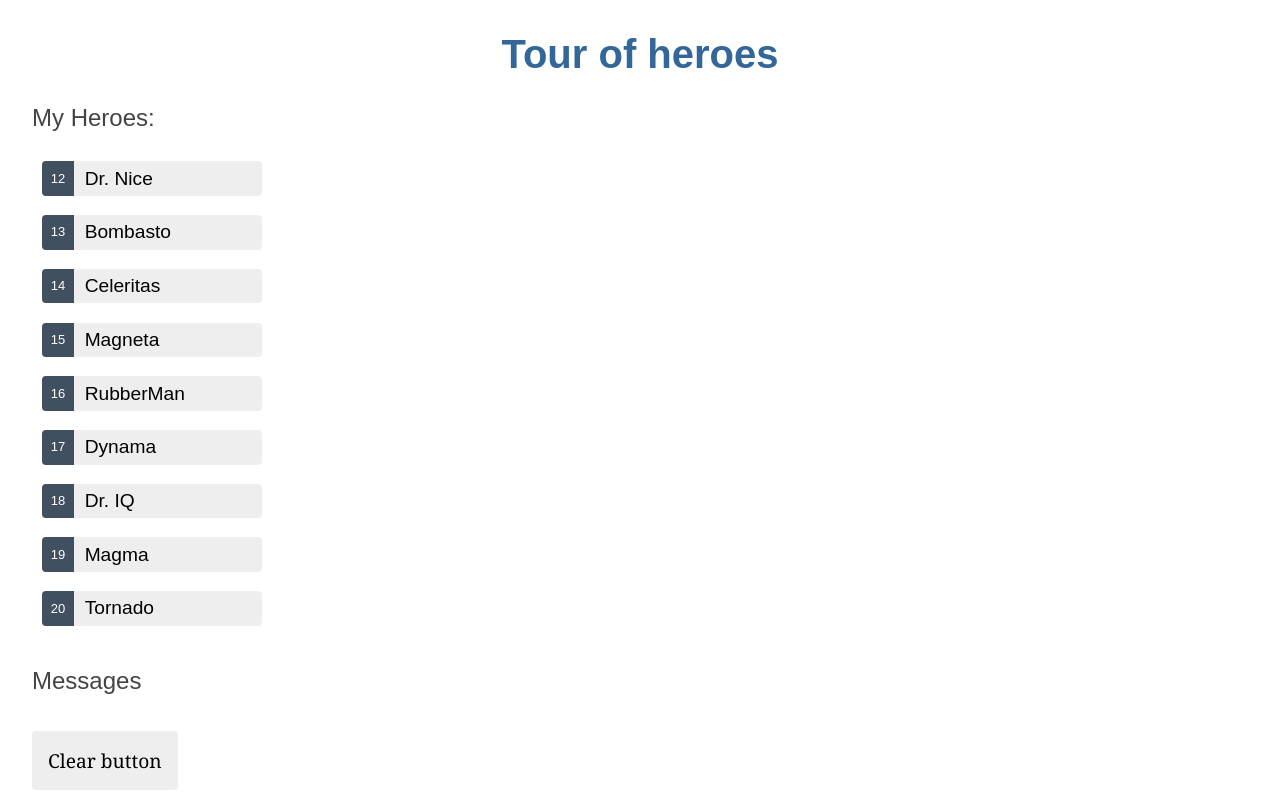
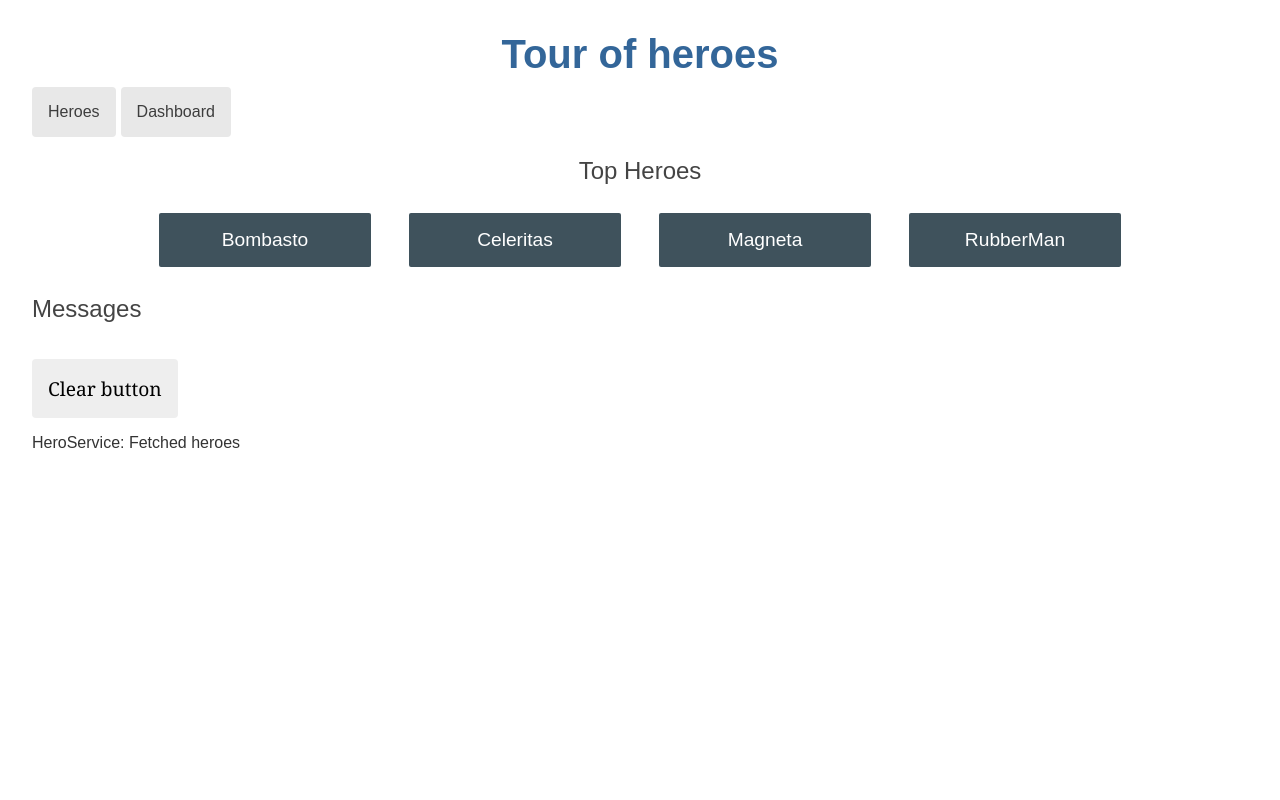
Before and after one commit to SVKdano/angular_TourOfHeroes, an Angular app in the folder angular-tour-of-heroes/: page /dashboard in a window 1280 px wide. Before the commit this address led to /. Shown: the top 800 px of the page. Built offline with nearby package versions, Linux system fonts and the light colour scheme.

Commit message:
Add dashboard view -> Add default route completed

```diff
--- a/angular-tour-of-heroes/src/app/app-routing.module.ts
+++ b/angular-tour-of-heroes/src/app/app-routing.module.ts
@@ -2,6 +2,7 @@
 //import so app can have routing capability
 import { RouterModule, Routes } from '@angular/router';
 import { HeroesComponent } from './heroes/heroes.component';
+import {DashboardComponent} from "./dashboard/dashboard.component";
 
 //generated by ng g m app-routing --flat --module=app
 //--flat means to put it in app folder
@@ -9,7 +10,9 @@
 
 //this tell Router where to navigate when user clicks a link or paste URL
 const routes: Routes = [
-  { path: 'heroes', component: HeroesComponent }
+  { path: 'heroes', component: HeroesComponent },
+  { path: 'dashboard', component: DashboardComponent },
+  { path: '', redirectTo: '/dashboard', pathMatch:"full" }
 ];
 
 @NgModule({
@@ -18,4 +21,5 @@
   //provide that Router is available throughout whole app
   exports: [RouterModule]
 })
+
 export class AppRoutingModule { }
--- a/angular-tour-of-heroes/src/app/app.component.css
+++ b/angular-tour-of-heroes/src/app/app.component.css
@@ -0,0 +1,25 @@
+/* AppComponent's private CSS styles */
+h1 {
+  margin-bottom: 0;
+}
+nav a {
+  padding: 1rem;
+  text-decoration: none;
+  margin-top: 10px;
+  display: inline-block;
+  background-color: #e8e8e8;
+  color: #3d3d3d;
+  border-radius: 4px;
+}
+
+nav a:hover {
+  color: white;
+  background-color: #42545C;
+}
+nav a:active {
+  background-color: black;
+}
+
+a {
+  margin-right: 5px;
+}
--- a/angular-tour-of-heroes/src/app/app.component.html
+++ b/angular-tour-of-heroes/src/app/app.component.html
@@ -1,3 +1,8 @@
 <h1>{{title}}</h1>
-<app-heroes></app-heroes>
+<nav>
+  <a routerLink="/heroes">Heroes</a>
+  <a routerLink="/dashboard">Dashboard</a>
+</nav>
+<!-- tells the router where to display routed views -->
+<router-outlet></router-outlet>
 <app-messages></app-messages>
--- a/angular-tour-of-heroes/src/app/app.module.ts
+++ b/angular-tour-of-heroes/src/app/app.module.ts
@@ -7,13 +7,15 @@
 import { HeroDetailComponent } from './hero-detail/hero-detail.component';
 import { MessagesComponent } from './messages/messages.component';
 import { AppRoutingModule } from './app-routing.module';
+import { DashboardComponent } from './dashboard/dashboard.component';
 
 @NgModule({
   declarations: [
     AppComponent,
     HeroesComponent,
     HeroDetailComponent,
-    MessagesComponent
+    MessagesComponent,
+    DashboardComponent
   ],
     imports: [
         BrowserModule,
--- /dev/null
+++ b/angular-tour-of-heroes/src/app/dashboard/dashboard.component.css
@@ -0,0 +1,50 @@
+/* DashboardComponent's private CSS styles */
+
+h2 {
+  text-align: center;
+}
+
+.heroes-menu {
+  padding: 0;
+  margin: auto;
+  max-width: 1000px;
+
+  /* flexbox */
+  display: flex;
+  flex-direction: row;
+  flex-wrap: wrap;
+  justify-content: space-around;
+  align-content: flex-start;
+  align-items: flex-start;
+}
+
+a {
+  background-color: #3f525c;
+  border-radius: 2px;
+  padding: 1rem;
+  font-size: 1.2rem;
+  text-decoration: none;
+  display: inline-block;
+  color: #fff;
+  text-align: center;
+  width: 100%;
+  min-width: 70px;
+  margin: .5rem auto;
+  box-sizing: border-box;
+
+  /* flexbox */
+  order: 0;
+  flex: 0 1 auto;
+  align-self: auto;
+}
+
+@media (min-width: 600px) {
+  a {
+    width: 18%;
+    box-sizing: content-box;
+  }
+}
+
+a:hover {
+  background-color: #000;
+}
--- /dev/null
+++ b/angular-tour-of-heroes/src/app/dashboard/dashboard.component.html
@@ -0,0 +1,6 @@
+<h2>Top Heroes</h2>
+<div class="heroes-menu">
+  <a *ngFor="let hero of heroes">
+    {{hero.name}}
+  </a>
+</div>
--- /dev/null
+++ b/angular-tour-of-heroes/src/app/dashboard/dashboard.component.ts
@@ -0,0 +1,25 @@
+import { Component, OnInit } from '@angular/core';
+import { Hero } from '../hero';
+import { HeroService } from '../services/hero.service';
+
+//generated by ng g c Dashboard
+
+@Component({
+  selector: 'app-dashboard',
+  templateUrl: './dashboard.component.html',
+  styleUrls: ['./dashboard.component.css']
+})
+export class DashboardComponent implements OnInit {
+
+  heroes: Hero[] = [];
+
+  constructor(private heroService: HeroService) { }
+
+  ngOnInit(): void {
+    this.getHeroes();
+  }
+
+  getHeroes(): void {
+    this.heroService.getHeroes().subscribe(heroes => this.heroes = heroes.slice(1,5))
+  }
+}
```
Also changed, not shown: 1 other file (tests, documents, lock files or other folders).
